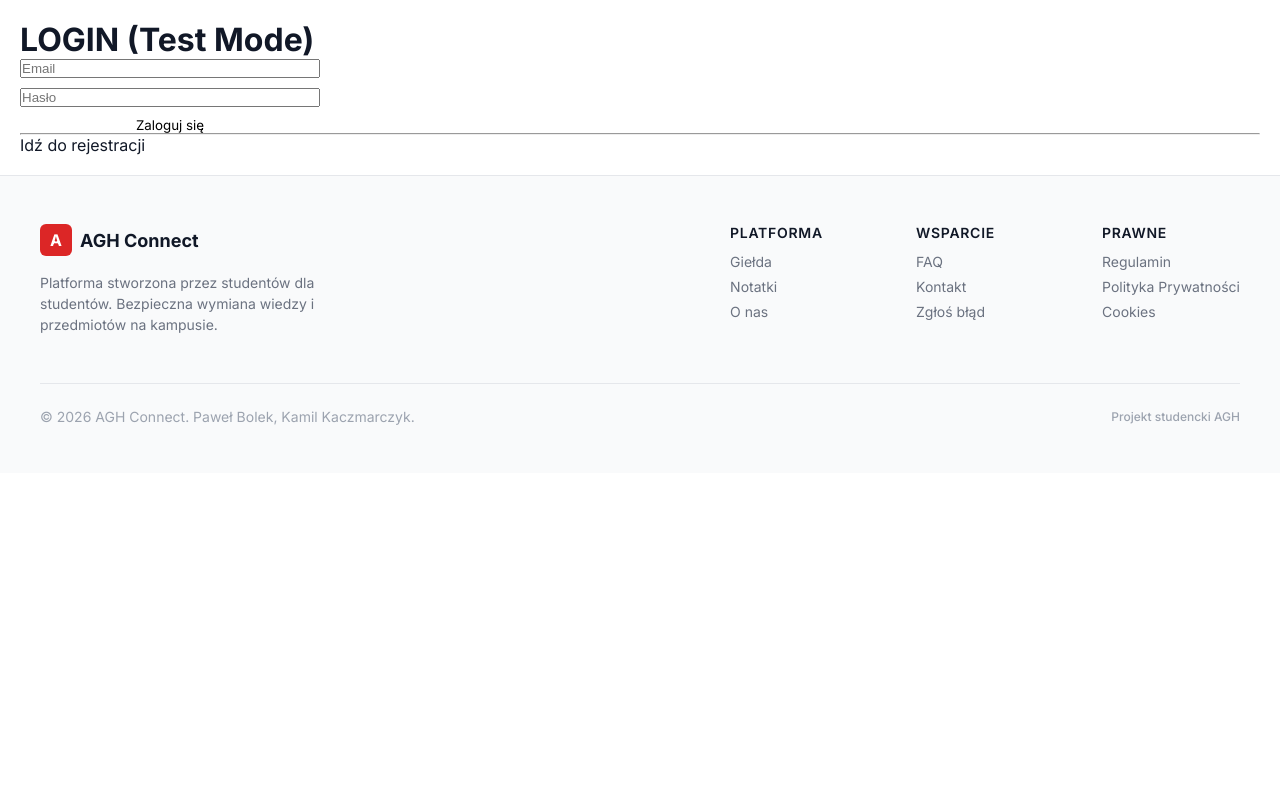
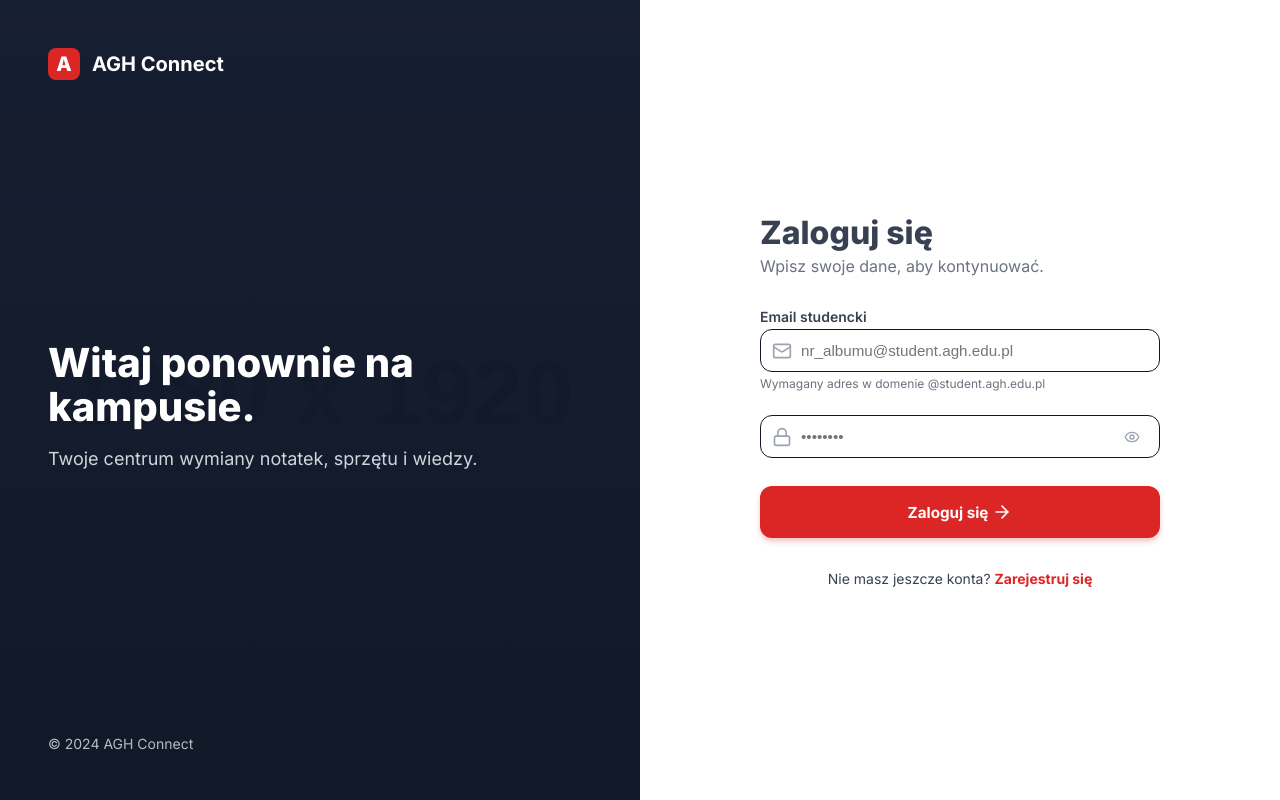
Before and after one commit to bol0o/agh-marketplace, a Next.js app in the folder frontend/: page /login in a window 1280 px wide. Shown: the top 800 px of the page. Built offline with nearby package versions, Linux system fonts and the light colour scheme; no server answers.

Commit message:
Add login page

```diff
--- a/frontend/src/app/(auth)/login/page.tsx
+++ b/frontend/src/app/(auth)/login/page.tsx
@@ -1,51 +1,160 @@
 'use client';
 
 import { useState } from 'react';
+import { useRouter, useSearchParams } from 'next/navigation';
+import Link from 'next/link';
+import { Mail, Lock, Eye, EyeOff, ArrowRight, Loader2 } from 'lucide-react';
+import styles from '../Auth.module.scss';
+import AuthBranding from '@/components/auth/AuthBranding';
+import { LoginCredentials } from '@/types/auth';
 import { useAuth } from '@/store/useAuth';
-import { useRouter } from 'next/navigation';
+// import { useUIStore } from '@/store/uiStore';
+import { isAxiosError } from 'axios';
+import { ApiErrorResponse } from '@/types/api';
+import { isValidAghEmail } from '@/utils/validation';
 
 export default function LoginPage() {
+	const router = useRouter();
+	const searchParams = useSearchParams();
 	const login = useAuth((state) => state.login);
-	const router = useRouter();
+	// const addToast = useUIStore((state) => state.addToast);
 
-	const [form, setForm] = useState({ email: '', password: '' });
-	const [msg, setMsg] = useState('');
+	const [formData, setFormData] = useState<LoginCredentials>({
+		email: '',
+		password: '',
+	});
 
-	const handleSubmit = async (e: React.FormEvent) => {
+	const [showPassword, setShowPassword] = useState(false);
+	const [isLoading, setIsLoading] = useState(false);
+
+	const handleChange = (e: React.ChangeEvent<HTMLInputElement>) => {
+		const { name, value } = e.target;
+		setFormData((prev) => ({
+			...prev,
+			[name]: value,
+		}));
+	};
+
+	const handleLogin = async (e: React.FormEvent) => {
 		e.preventDefault();
-		setMsg('Logowanie...');
+
+		if (!isValidAghEmail(formData.email)) {
+			// addToast('Wymagany jest email w domenie @student.agh.edu.pl', 'error');
+			return;
+		}
+
+		setIsLoading(true);
+
 		try {
-			await login(form);
-			setMsg('Sukces! Przekierowanie...');
-			router.push('/home'); // Middleware powinien przepuścić
-		} catch (err: any) {
-			setMsg('Błąd: ' + (err.response?.data?.message || err.message));
+			await login(formData);
+
+			const currentUser = useAuth.getState().user;
+			const name = currentUser?.name?.split(' ')[0] || 'Studencie';
+
+			// addToast(`Witaj spowrotem, ${name}`, 'success');
+
+			// Sprawdź redirect URL z middleware
+			const redirectTo = searchParams.get('redirect');
+			if (redirectTo) {
+				router.push(redirectTo);
+			} else {
+				if (currentUser?.role.toUpperCase() === 'ADMIN') {
+					router.push('/admin');
+				} else {
+					router.push('/marketplace');
+				}
+			}
+		} catch (error: unknown) {
+			if (isAxiosError<ApiErrorResponse>(error)) {
+				const data = error.response?.data;
+				const errorMessage = Array.isArray(data?.message)
+					? data.message[0]
+					: data?.error || 'Wystąpił błąd logowania';
+				// addToast(errorMessage, 'error');
+			} else {
+				// addToast('Wystąpił nieoczekiwany błąd', 'error');
+			}
+		} finally {
+			setIsLoading(false);
 		}
 	};
 
 	return (
-		<div style={{ padding: 20 }}>
-			<h1>LOGIN (Test Mode)</h1>
-			<form
-				onSubmit={handleSubmit}
-				style={{ display: 'flex', flexDirection: 'column', gap: 10, maxWidth: 300 }}
-			>
-				<input
-					placeholder="Email"
-					value={form.email}
-					onChange={(e) => setForm({ ...form, email: e.target.value })}
-				/>
-				<input
-					placeholder="Hasło"
-					type="password"
-					value={form.password}
-					onChange={(e) => setForm({ ...form, password: e.target.value })}
-				/>
-				<button type="submit">Zaloguj się</button>
-			</form>
-			<p style={{ color: 'red' }}>{msg}</p>
-			<hr />
-			<a href="/register">Idź do rejestracji</a>
+		<div className={styles.container}>
+			<AuthBranding
+				title={'Witaj ponownie na kampusie.'}
+				description={'Twoje centrum wymiany notatek, sprzętu i wiedzy.'}
+			/>
+
+			<div className={styles.formSection}>
+				<div className={styles.formContainer}>
+					<div className={styles.mobileLogo}>
+						<div className={styles.logoIcon}>A</div>
+						<span>AGH Connect</span>
+					</div>
+
+					<div className={styles.header}>
+						<h1>Zaloguj się</h1>
+						<p>Wpisz swoje dane, aby kontynuować.</p>
+					</div>
+
+					<form onSubmit={handleLogin} className={styles.form}>
+						<div className={styles.inputGroup}>
+							<label>Email studencki</label>
+							<div className={styles.inputWrapper}>
+								<Mail size={20} />
+								<input
+									name="email"
+									type="text"
+									placeholder="nr_albumu@student.agh.edu.pl"
+									value={formData.email}
+									onChange={handleChange}
+									required
+								/>
+							</div>
+							<span className={styles.helperText}>
+								Wymagany adres w domenie @student.agh.edu.pl
+							</span>
+						</div>
+
+						<div className={styles.inputGroup}>
+							<div className={styles.inputWrapper}>
+								<Lock size={20} />
+								<input
+									name="password"
+									type={showPassword ? 'text' : 'password'}
+									placeholder="••••••••"
+									required
+									value={formData.password}
+									onChange={handleChange}
+									className={styles.hasRightIcon}
+								/>
+								<button
+									type="button"
+									onClick={() => setShowPassword(!showPassword)}
+									className={styles.togglePassword}
+								>
+									{showPassword ? <EyeOff size={20} /> : <Eye size={20} />}
+								</button>
+							</div>
+						</div>
+
+						<button type="submit" className={styles.btnPrimary} disabled={isLoading}>
+							{isLoading ? (
+								<Loader2 size={20} className={styles.spinner} />
+							) : (
+								<>
+									Zaloguj się <ArrowRight size={20} />
+								</>
+							)}
+						</button>
+					</form>
+
+					<div className={styles.footer}>
+						Nie masz jeszcze konta? <Link href="/register">Zarejestruj się</Link>
+					</div>
+				</div>
+			</div>
 		</div>
 	);
 }
```
